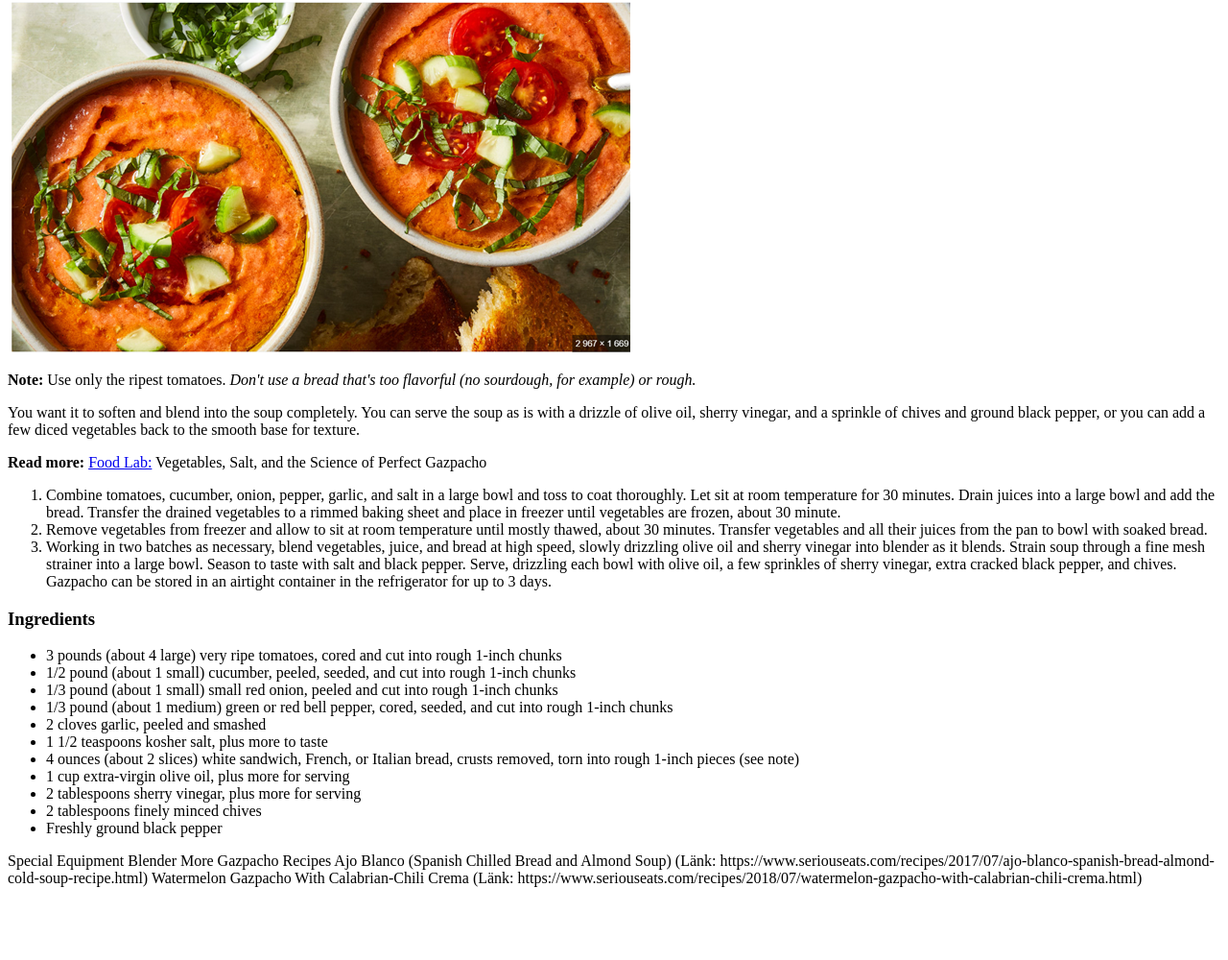
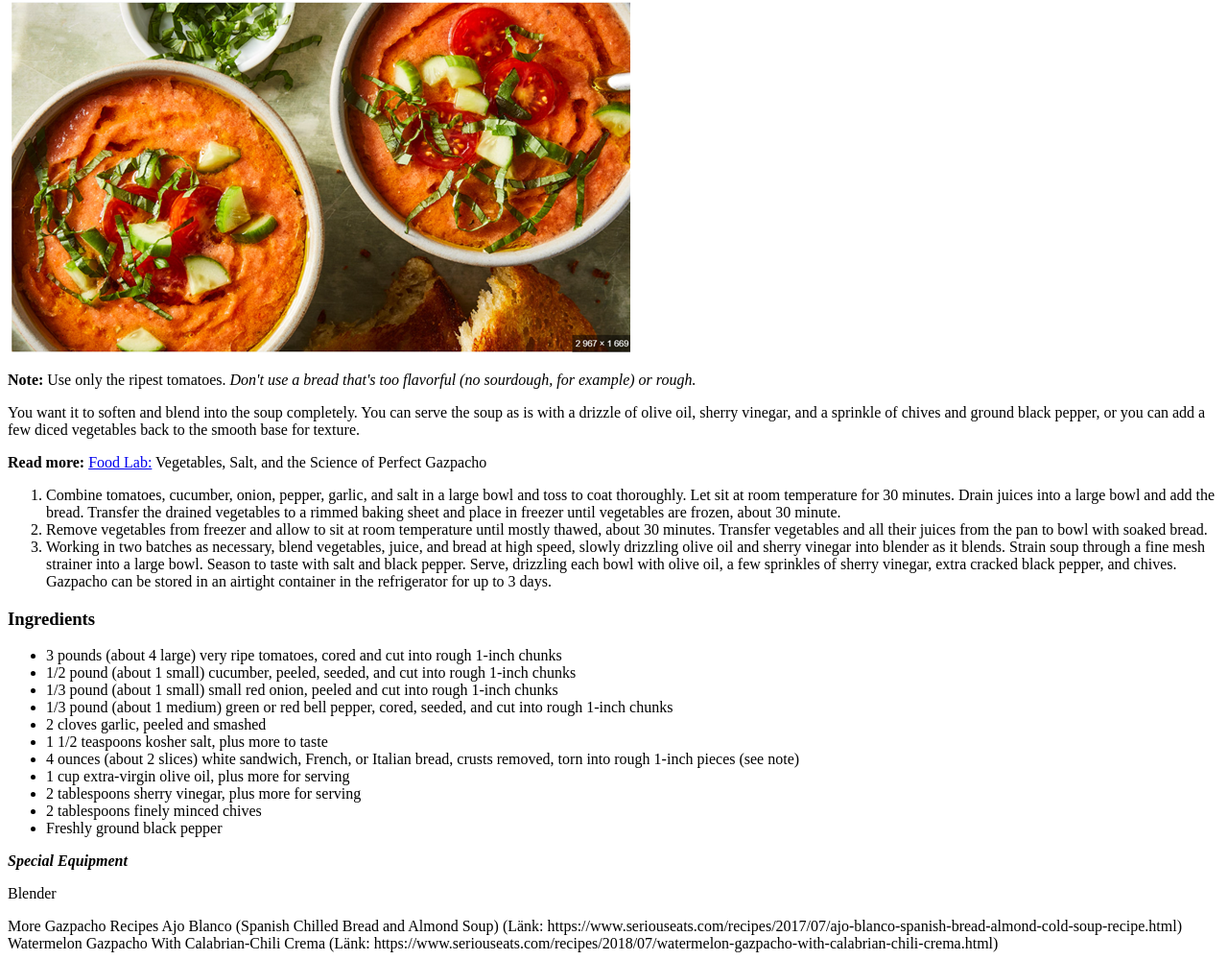
Before and after one commit to Kemal-Guclu/html-receptet, a plain HTML site: page index.html in a window 1280 px wide. Shown: the part 79-1079 px from the top of the page at 96% size. Before the commit the page ends 1011 px from the top, so only its background shows below. Drawn offline with Linux system fonts and the light colour scheme.

Commit message:
strong and em för Special equipment

```diff
--- a/index.html
+++ b/index.html
@@ -50,8 +50,8 @@
   <li>Freshly ground black pepper</li>
 </ul>
 
-Special Equipment
-Blender
+<strong><em>Special Equipment</em></strong>
+<p>Blender</p>
 
 More Gazpacho Recipes
 Ajo Blanco (Spanish Chilled Bread and Almond Soup) (Länk: https://www.seriouseats.com/recipes/2017/07/ajo-blanco-spanish-bread-almond-cold-soup-recipe.html)
```
